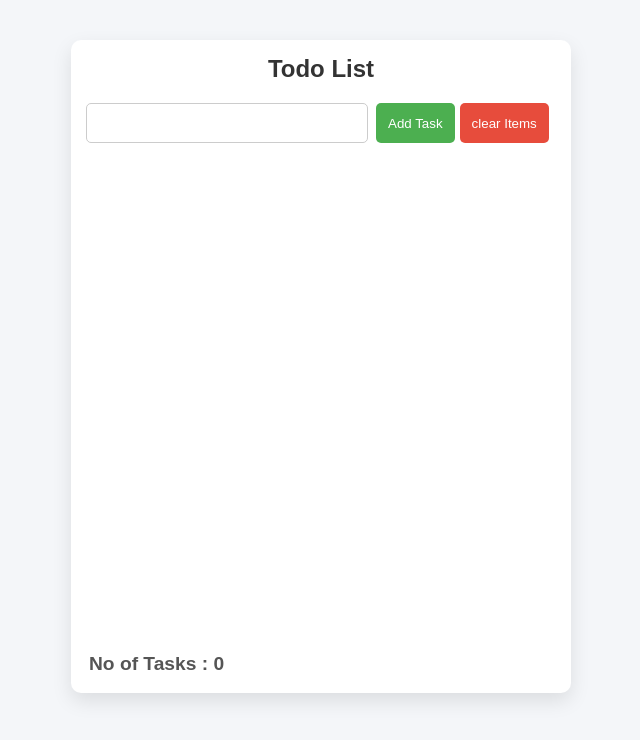
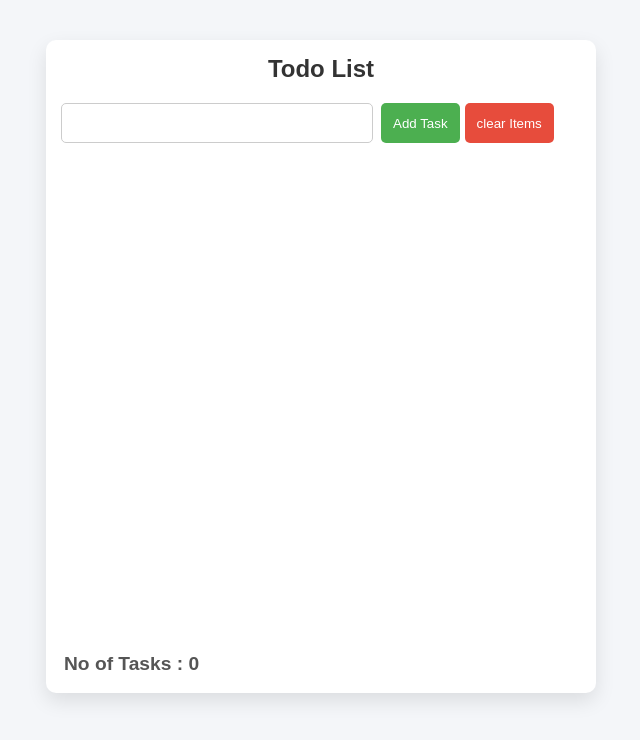
Before and after one commit to m-hadeed-official/Hadeed_DOM_Assignment_10, a plain HTML site: page index.html in a window 1280 px wide. Shown: the whole page, without its empty margins (319-959 px from the left). Drawn offline with Linux system fonts and the light colour scheme.

Commit message:
Update style.css

```diff
--- a/style.css
+++ b/style.css
@@ -18,7 +18,7 @@ body {
 .app {
   background: white;
   padding: 15px;
-  width: 500px;
+  width: 550px;
   border-radius: 10px;
   box-shadow: 0 8px 20px rgba(0, 0, 0, 0.1);
   max-height: fit-content;
```
